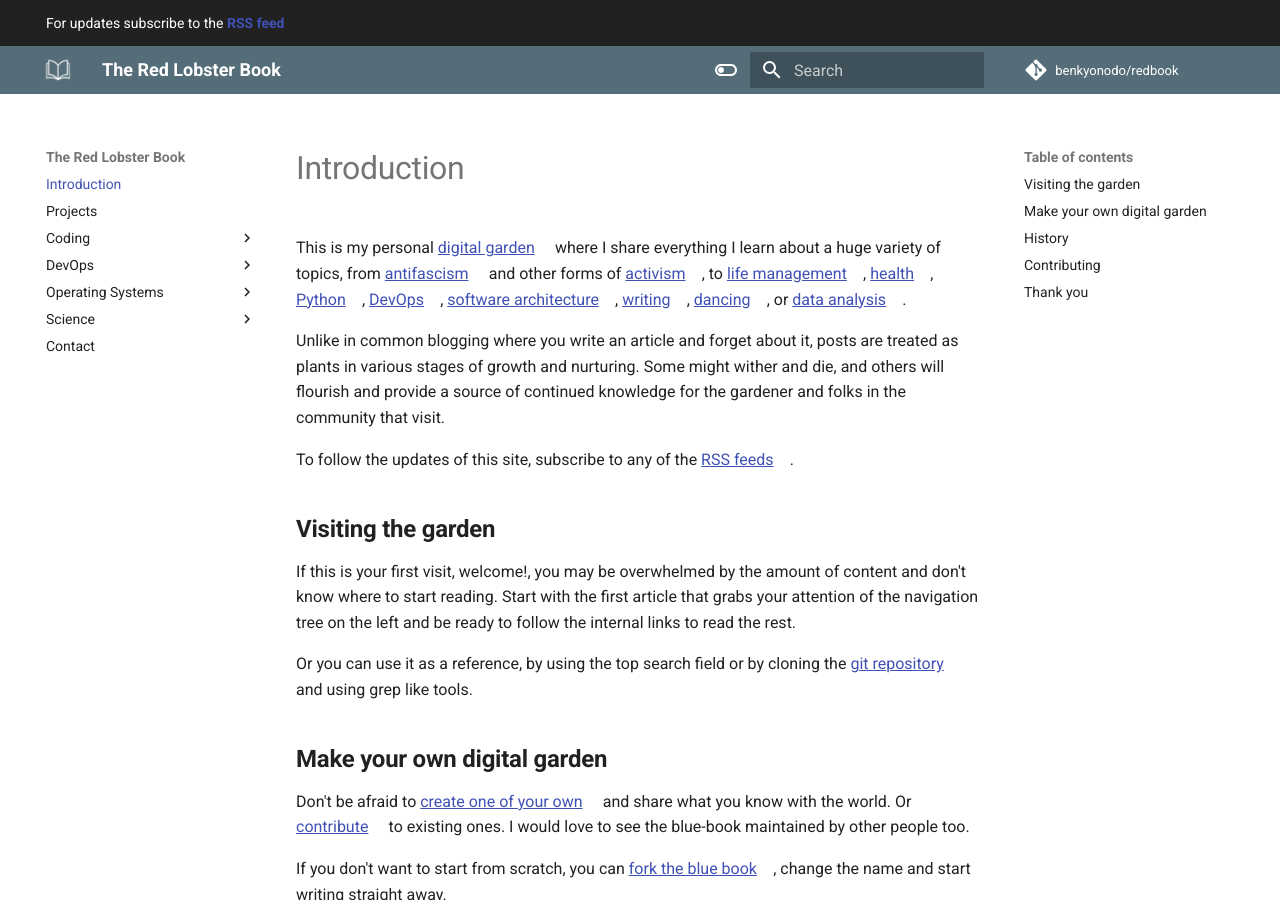
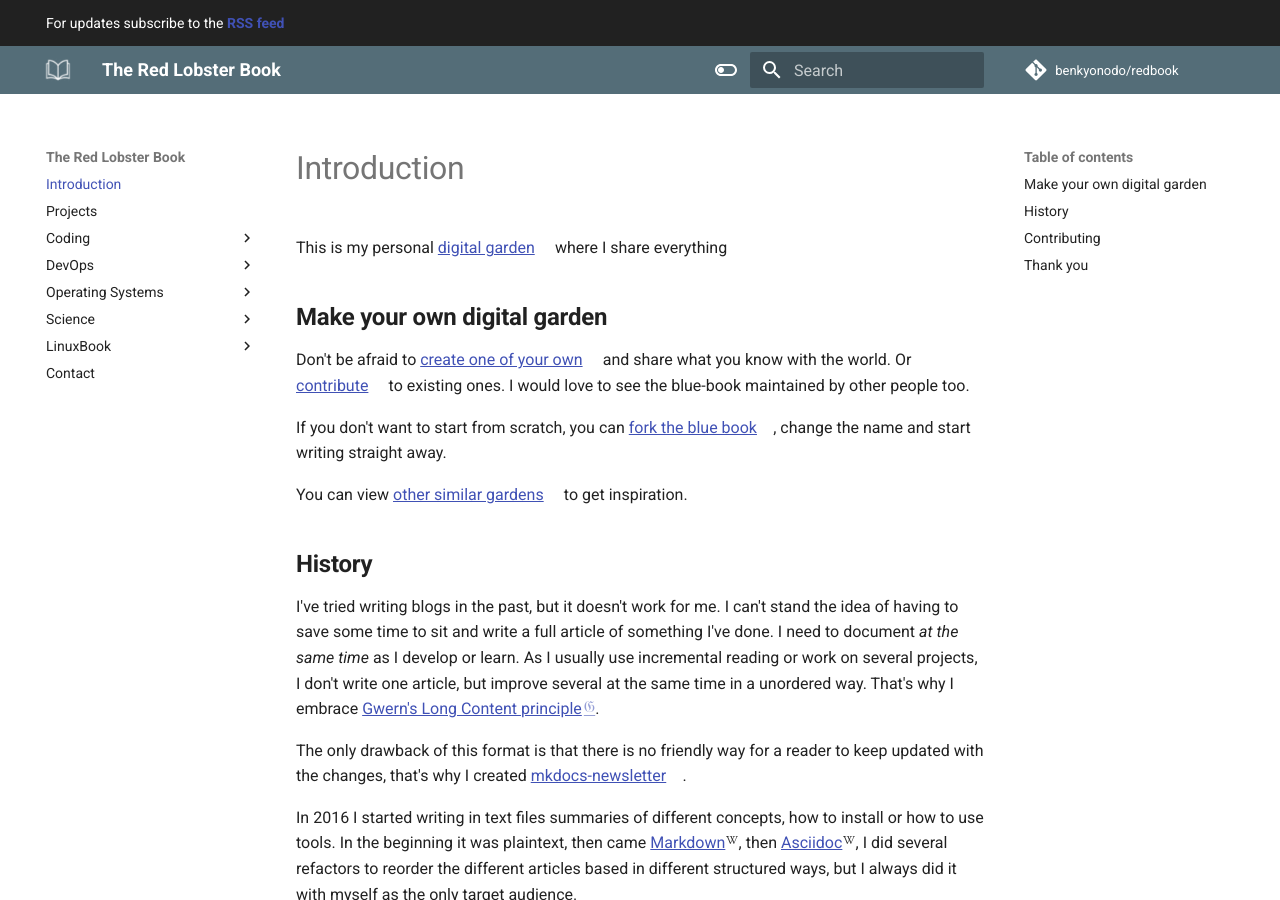
Before and after one commit to realcaptainsolaris/redbook, an MkDocs documentation site: the page built from docs/index.md, in a window 1280 px wide and 900 px high. Built offline with MkDocs 1.6.1 and Material for MkDocs 9.7.7, drawn with Linux system fonts in a browser that asks for light colours; comment, search, counter and statistics services are not loaded.

Commit message:
first restart

```diff
--- a/docs/index.md
+++ b/docs/index.md
@@ -1,33 +1,9 @@
 ---
 title: Introduction
-author: Lyz
+author: Benkyonodo
 ---
 
 This is my personal [digital garden](digital_garden.md) where I share everything
-I learn about a huge variety of topics, from [antifascism](antifascism.md) and
-other forms of [activism](diversity.md), to
-[life management](life_management.md), [health](sleep.md), [Python](python.md),
-[DevOps](devops.md), [software architecture](adr.md), [writing](writing.md),
-[dancing](rave_dances.md), or [data analysis](recommender_systems.md).
-
-Unlike in common blogging where you write an article and forget about it, posts
-are treated as plants in various stages of growth and nurturing. Some might
-wither and die, and others will flourish and provide a source of continued
-knowledge for the gardener and folks in the community that visit.
-
-To follow the updates of this site, subscribe to any of the
-[RSS feeds](https://lyz-code.github.io/blue-book/newsletter/0_newsletter_index/).
-
-# Visiting the garden
-
-If this is your first visit, welcome!, you may be overwhelmed by the amount of
-content and don't know where to start reading. Start with the first article that
-grabs your attention of the navigation tree on the left and be ready to follow
-the internal links to read the rest.
-
-Or you can use it as a reference, by using the top search field or by cloning
-the [git repository](https://github.com/lyz-code/blue-book) and using grep like
-tools.
 
 # Make your own digital garden
 
--- a/mkdocs.yml
+++ b/mkdocs.yml
@@ -369,6 +369,10 @@ nav:
           - The XY Problem: psychology/the_xy_problem.md
       - Botany:
           - Trees: botany/trees.md
+  - LinuxBook:
+      - Chapter 1 Booting:
+          - dmesg: linuxbook/booting.md
+          - systemd: linuxbook/systemd.md
   - Contact: contact.md
 
 plugins:
@@ -448,8 +452,6 @@ extra:
   social:
     - icon: fontawesome/brands/github-alt
       link: https://github.com/benkyonodo
-    - icon: fontawesome/solid/rss
-      link: https://lyz-code.github.io/blue-book/newsletter/0_newsletter_index
 
 repo_name: benkyonodo/redbook
 repo_url: https://github.com/benkyonodo/redbook
```
Also changed, not shown: README.md (+2 -9 lines), docs/linuxbook/booting.md (added, +15 -0 lines), docs/linuxbook/systemd.md (added, +32 -0 lines), requirements.txt (added, +206 -0 lines), 1 other file.
